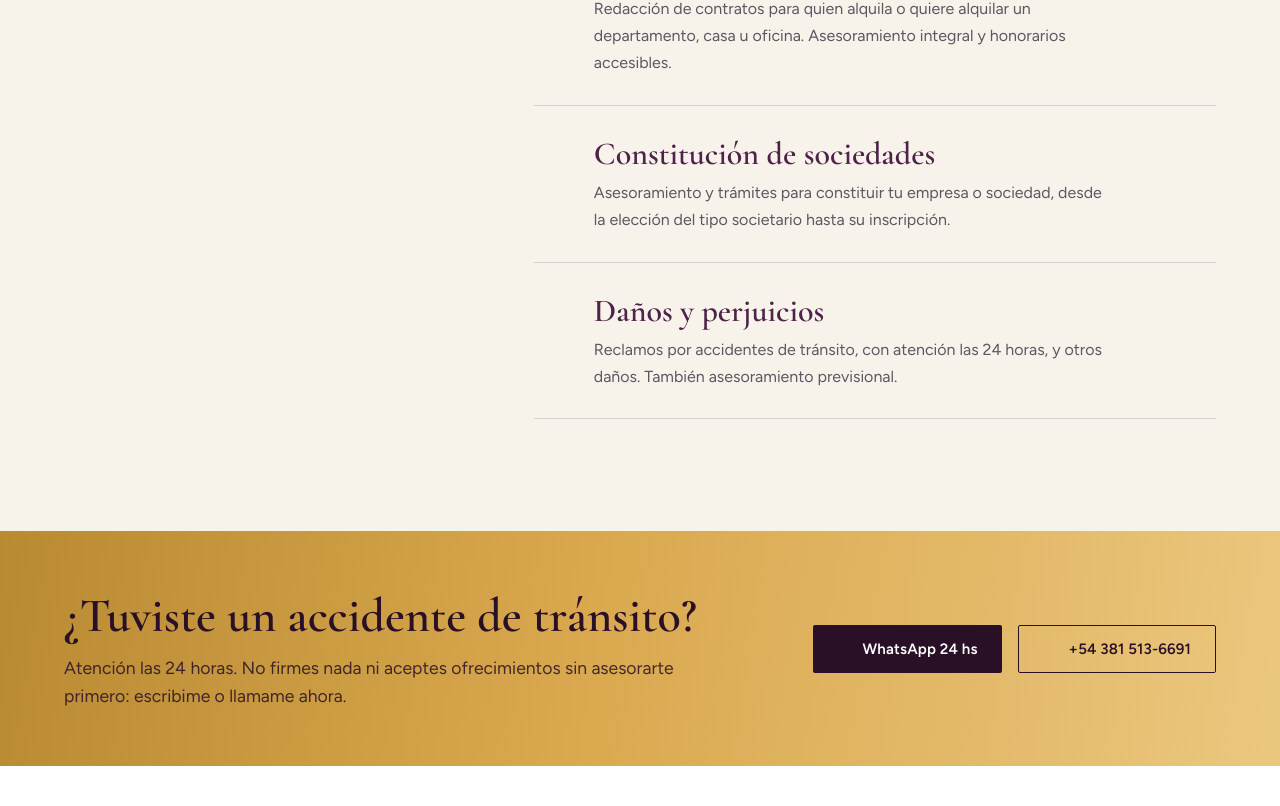
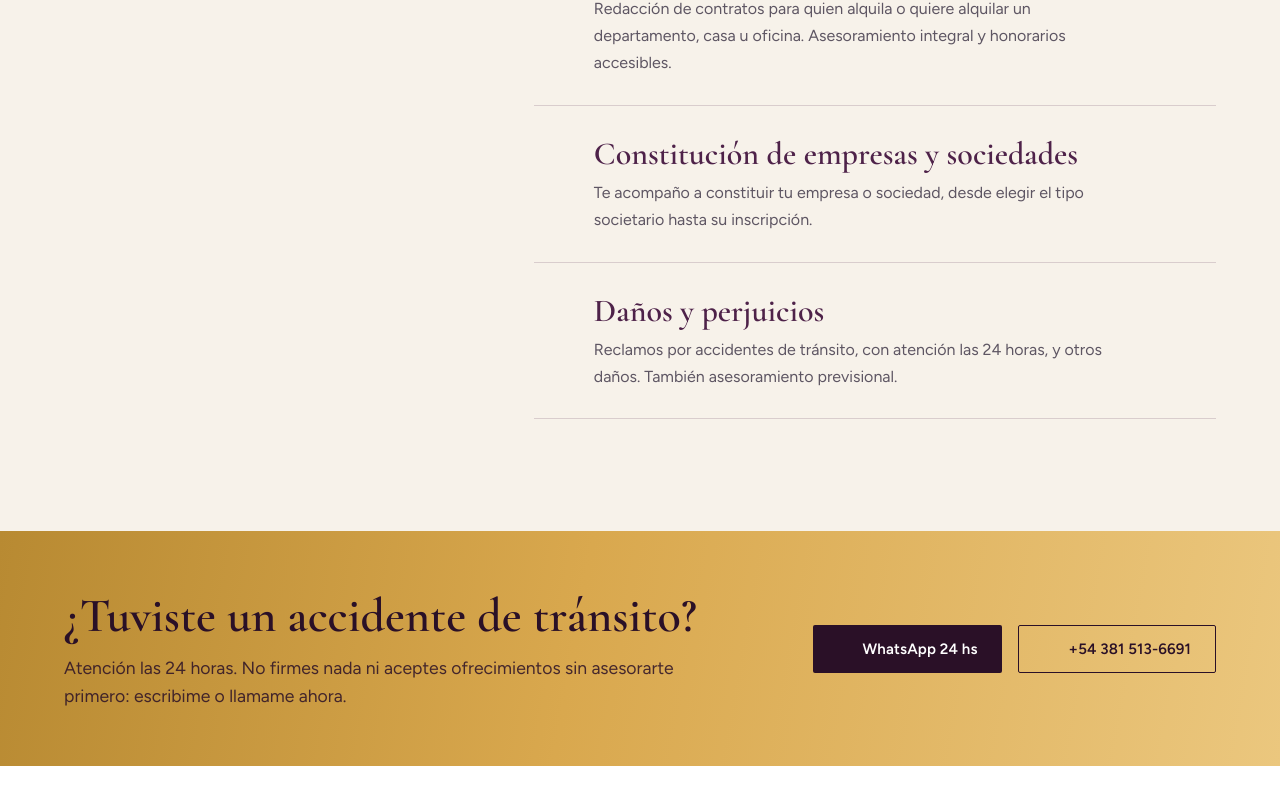
Before and after one commit to KameyhaFacundo/Repuestos, a React (Vite) app: page / in a window 1280 px wide. Shown: the part 1834-2640 px from the top of the page. Built offline with nearby package versions, Linux system fonts and the light colour scheme; some icons are missing.

Commit message:
Agrego nuevas funciones

```diff
--- a/src/pages/Landing/landingData.js
+++ b/src/pages/Landing/landingData.js
@@ -57,9 +57,9 @@ export const practiceAreas = [
   },
   {
     icon: "sociedades",
-    title: "Constitución de sociedades",
+    title: "Constitución de empresas y sociedades",
     description:
-      "Asesoramiento y trámites para constituir tu empresa o sociedad, desde la elección del tipo societario hasta su inscripción.",
+      "Te acompaño a constituir tu empresa o sociedad, desde elegir el tipo societario hasta su inscripción.",
   },
   {
     icon: "danios",
```
